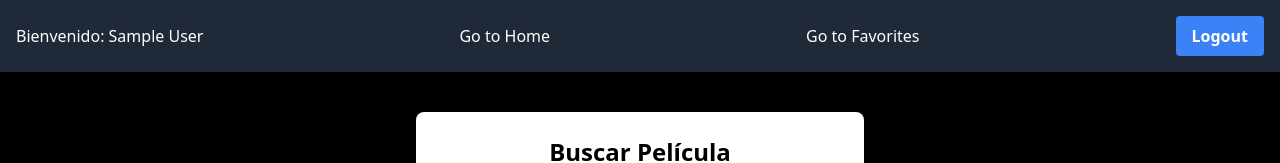
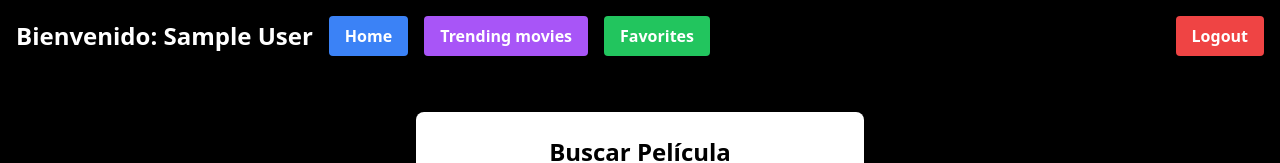
Before and after one commit to BrandonArce27/movieproject, a React (Create React App) app: page / in a window 1280 px wide. Shown: the top 163 px of the page. Built offline with nearby package versions, Linux system fonts and the light colour scheme; no server answers; the database is empty; sample sign-in values are in the browser's storage.

Commit message:
styles started atomic design

```diff
--- a/src/components/Favorites.tsx
+++ b/src/components/Favorites.tsx
@@ -55,15 +55,20 @@ export function Favorites() {
           <h1 className="text-4xl font-bold text-white text-center mb-5">
             Peliculas Favoritas
           </h1>
-          <div className="grid grid-cols-1 sm:grid-cols-2 md:grid-cols-3 lg:grid-cols-4 gap-4">
+          <div className="grid grid-cols-1 sm:grid-cols-2 md:grid-cols-3 lg:grid-cols-4 gap-4 p-4">
             {favoriteMovies.map((movie) => (
-              <article className=" text-white" key={movie.id}>
+              <article
+                className="relative bg-white rounded-lg shadow-md overflow-hidden text-black transform transition duration-500 hover:scale-105"
+                key={movie.id}
+              >
                 <img
                   src={`https://image.tmdb.org/t/p/original${movie.poster_path}`}
                   alt="movie"
-                  className="w-full h-100 object-cover"
+                  className="w-full h-auto object-cover"
                 />
-                <p className="mt-2">{movie.title}</p>
+                <div className="p-4">
+                  <h2 className="font-bold text-lg">{movie.title}</h2>
+                </div>
               </article>
             ))}
           </div>
--- a/src/components/Header.tsx
+++ b/src/components/Header.tsx
@@ -9,17 +9,33 @@ const Header: React.FC<HeaderProps> = ({ user, handleLogout }) => {
   const navigate = useNavigate();
 
   return (
-    <header className="flex justify-between items-center bg-gray-800 text-white p-4 mb-10">
-      <div>
-        <p className="text-white">
-          Bienvenido: {user.displayName || user.email}
-        </p>
+    <header className="flex justify-between items-center bg-black p-4 mb-10">
+      <p className="text-white text-2xl font-bold mr-4">
+        Bienvenido: {user.displayName || user.email}
+      </p>
+      <div className="flex-grow space-x-4">
+        <button
+          onClick={() => navigate("")}
+          className="bg-blue-500 hover:bg-blue-700 text-white font-bold py-2 px-4 rounded transition duration-300 transform hover:scale-105"
+        >
+          Home
+        </button>
+        <button
+          onClick={() => navigate("/favorites")}
+          className="bg-purple-500 hover:bg-purple-700 text-white font-bold py-2 px-4 rounded transition duration-300 transform hover:scale-105"
+        >
+          Trending movies
+        </button>
+        <button
+          onClick={() => navigate("/favorites")}
+          className="bg-green-500 hover:bg-green-700 text-white font-bold py-2 px-4 rounded transition duration-300 transform hover:scale-105"
+        >
+          Favorites
+        </button>
       </div>
-      <button onClick={() => navigate("/")}>Go to Home</button>{" "}
-      <button onClick={() => navigate("/favorites")}>Go to Favorites</button>
       <button
         onClick={handleLogout}
-        className="bg-blue-500 hover:bg-blue-700 text-white font-bold py-2 px-4 rounded transition duration-300 transform hover:scale-105"
+        className="bg-red-500 hover:bg-red-700 text-white font-bold py-2 px-4 rounded transition duration-300 transform hover:scale-105"
       >
         Logout
       </button>
--- a/src/components/Home.tsx
+++ b/src/components/Home.tsx
@@ -121,11 +121,8 @@ export function Home() {
   }, []);
 
   const handleOpenModal = (items: any) => {
-    console.log("handleOpenModal called with:", items);
     setSelectedMovie(items);
-    console.log("selectedMovie after setSelectedMovie:", selectedMovie);
     setIsModalOpen(true);
-    console.log("isModalOpen after setIsModalOpen:", isModalOpen);
   };
 
   const handleCloseModal = () => {
@@ -190,7 +187,7 @@ export function Home() {
             {movies.map((items) => {
               return (
                 <article
-                  className="relative bg-white rounded-lg shadow-md overflow-hidden text-black transform transition duration-500 hover:scale-105"
+                  className="relative bg-white rounded-lg shadow-lg overflow-hidden text-black transform transition duration-500 hover:scale-105"
                   key={items.id}
                 >
                   <img
```
